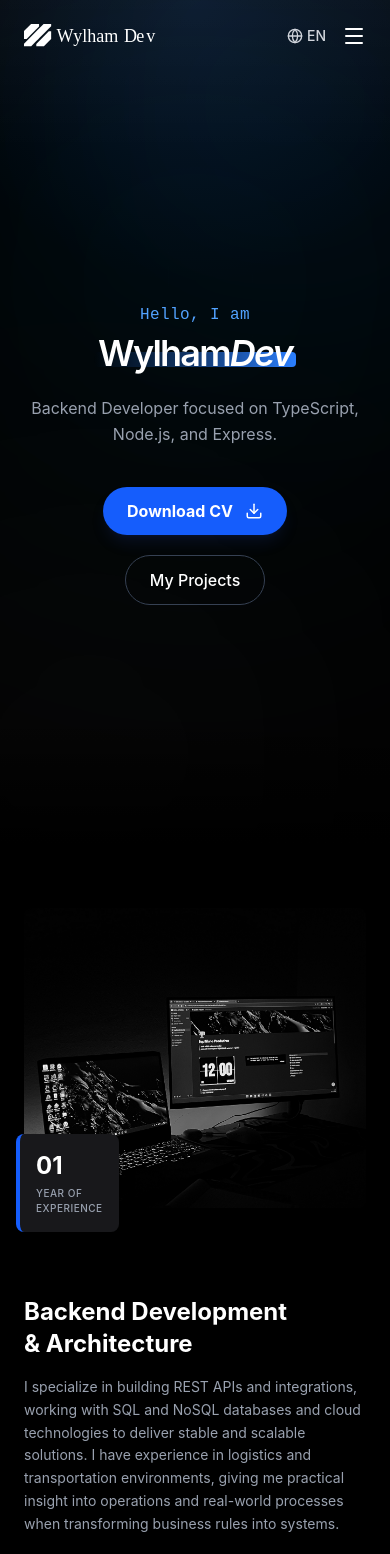
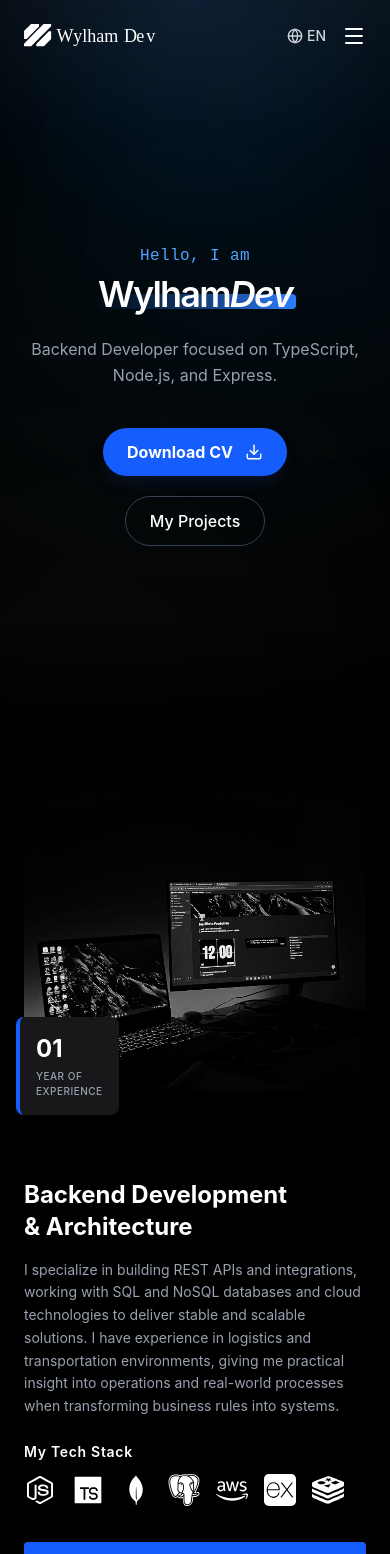
Before and after one commit to Wylham/portfolio-wylhamdev, a React (Vite) app: page / in a window 390 px wide. Shown: the top 1554 px of the page. Built offline with nearby package versions, Linux system fonts and the light colour scheme.

Commit message:
refactor(Hero, About): ajustar estilos de layout e espaçamento

```diff
--- a/src/components/About.tsx
+++ b/src/components/About.tsx
@@ -15,7 +15,7 @@ export default function About() {
   const { t } = useLanguage();
 
   return (
-    <section id="about" className="min-h-screen flex items-center py-16 lg:py-0 bg-black relative">
+    <section id="about" className="relative bg-black py-12 sm:py-16 lg:min-h-screen lg:py-0 lg:flex lg:items-center">
       <div className="container mx-auto px-6 w-full">
         <div className="grid lg:grid-cols-2 gap-10 lg:gap-12 items-center">
           {/* Left Column: Image */}
--- a/src/components/Hero.tsx
+++ b/src/components/Hero.tsx
@@ -6,7 +6,7 @@ export default function Hero() {
   const { t } = useLanguage();
 
   return (
-    <section className="relative min-h-screen flex items-center pt-24 pb-8 sm:pt-20 lg:pt-16 lg:pb-0 overflow-hidden bg-black">
+    <section className="relative flex min-h-[88svh] items-center overflow-hidden bg-black pt-24 pb-12 sm:min-h-screen sm:pt-20 sm:pb-8 lg:pt-16 lg:pb-0">
       {/* Background */}
       <div className="absolute inset-0 bg-[radial-gradient(circle_at_top,_rgba(59,130,246,0.12),transparent_34%),linear-gradient(180deg,_rgba(255,255,255,0.03)_0%,rgba(255,255,255,0)_18%,rgba(0,0,0,0)_100%)] pointer-events-none"></div>
       <div className="absolute inset-0 bg-[linear-gradient(to_right,rgba(255,255,255,0.03)_1px,transparent_1px),linear-gradient(to_bottom,rgba(255,255,255,0.03)_1px,transparent_1px)] bg-[size:84px_84px] opacity-20 pointer-events-none [mask-image:radial-gradient(circle_at_center,_black,_transparent_78%)]"></div>
```
